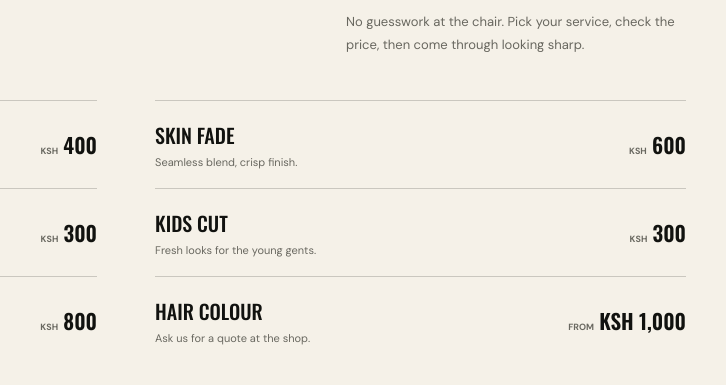
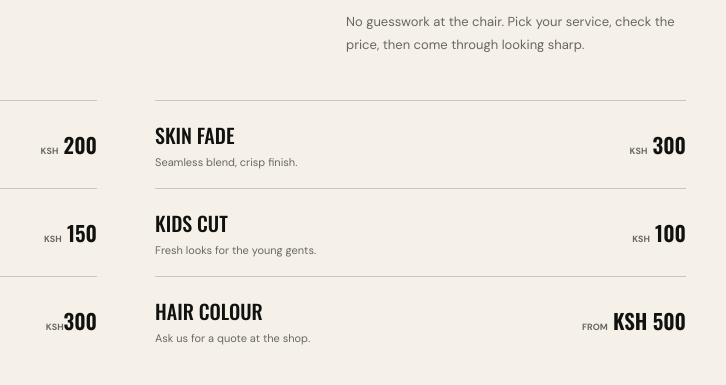
Before and after one commit to AliMwakileo/barber-shop-website, a plain HTML site: page index.html in a window 1280 px wide. Shown: the part 973-1358 px from the top of the page, 514-1240 px from the left. Drawn offline with nearby package versions, Linux system fonts and the light colour scheme.

Commit message:
changed prices

```diff
--- a/index.html
+++ b/index.html
@@ -59,12 +59,12 @@
           <p class="section-intro">No guesswork at the chair. Pick your service, check the price, then come through looking sharp.</p>
         </div>
         <div class="service-grid">
-          <article class="service"><div><h3>Regular cut</h3><p>A clean, classic cut made for you.</p></div><div class="price"><small>KSH</small> 400</div></article>
-          <article class="service"><div><h3>Skin fade</h3><p>Seamless blend, crisp finish.</p></div><div class="price"><small>KSH</small> 600</div></article>
-          <article class="service"><div><h3>Beard trim</h3><p>Shape, detail and a tidy line-up.</p></div><div class="price"><small>KSH</small> 300</div></article>
-          <article class="service"><div><h3>Kids cut</h3><p>Fresh looks for the young gents.</p></div><div class="price"><small>KSH</small> 300</div></article>
-          <article class="service"><div><h3>Cut & beard</h3><p>The full reset, all in one chair.</p></div><div class="price"><small>KSH</small> 800</div></article>
-          <article class="service"><div><h3>Hair colour</h3><p>Ask us for a quote at the shop.</p></div><div class="price"><small>FROM</small> KSH 1,000</div></article>
+          <article class="service"><div><h3>Regular cut</h3><p>A clean, classic cut made for you.</p></div><div class="price"><small>KSH</small> 200</div></article>
+          <article class="service"><div><h3>Skin fade</h3><p>Seamless blend, crisp finish.</p></div><div class="price"><small>KSH</small> 300</div></article>
+          <article class="service"><div><h3>Beard trim</h3><p>Shape, detail and a tidy line-up.</p></div><div class="price"><small>KSH</small> 150</div></article>
+          <article class="service"><div><h3>Kids cut</h3><p>Fresh looks for the young gents.</p></div><div class="price"><small>KSH</small> 100</div></article>
+          <article class="service"><div><h3>Cut & beard</h3><p>The full reset, all in one chair.</p></div><div class="price"><small>KSH</small>300</div></article>
+          <article class="service"><div><h3>Hair colour</h3><p>Ask us for a quote at the shop.</p></div><div class="price"><small>FROM</small> KSH 500</div></article>
         </div>
         <p class="menu-note">Sample menu — confirm services and prices with the shop before publishing.</p>
       </div>
```
